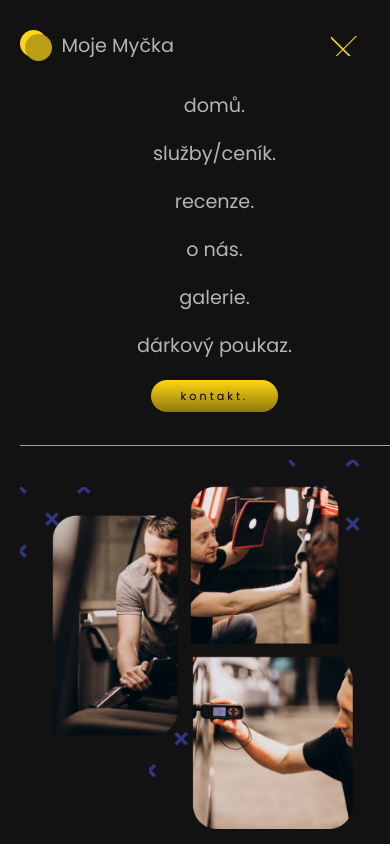
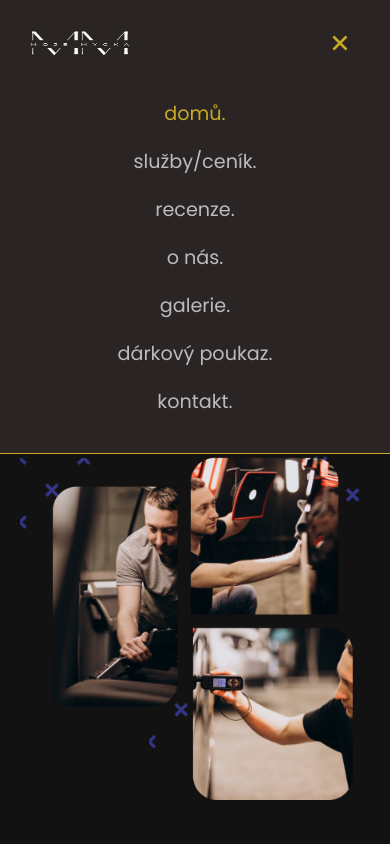
Before and after one commit to malyrudy/mojeMycka, a website: page index.html in a window 390 px wide. Both pictures are taken after a click on the button 350 px from the left and 45 px from the top of the page. Shown: the top 844 px of the page. Drawn offline with nearby package versions, Linux system fonts and the light colour scheme.

Commit message:
navigation ready from index html but needs to get done gallery html and css

```diff
--- a/index.html
+++ b/index.html
@@ -4,6 +4,8 @@
     <meta charset="UTF-8">
     <meta name="viewport" content="width=device-width, initial-scale=1.0">
     <title>Moje Myčka</title>
+    <!-- Box Icons -->
+    <link href='https://unpkg.com/boxicons@2.1.4/css/boxicons.min.css' rel='stylesheet'>
     <link rel="stylesheet" href="./styles/index.css">
 </head>
 <body>
@@ -11,17 +13,19 @@
         <nav>
             <div class="nav-header">
                 <a class="logo-item" href="./index.html">
-                    <svg width="32" height="31" viewBox="0 0 32 31" fill="none" xmlns="http://www.w3.org/2000/svg">
+                    <!-- <svg width="32" height="31" viewBox="0 0 32 31" fill="none" xmlns="http://www.w3.org/2000/svg">
                         <circle cx="13.5" cy="13.5" r="13.5" fill="#FFD613"/>
                         <circle cx="18.5" cy="17.5" r="13.5" fill="#BB9E16"/>
-                    </svg>
-                    Moje Myčka
+                    </svg> -->
+                    <!-- Moje Myčka -->
+                    <img src="./images/logo_bila.PNG" alt="" width="100" height="25">
                 </a>
                 <button class="hamburger-menu-icon">
-                    <svg width="37" height="13" viewBox="0 0 37 13" fill="none" xmlns="http://www.w3.org/2000/svg">
+                    <i class='bx bx-menu' id="menu-icon"></i>
+                    <!-- <svg width="37" height="13" viewBox="0 0 37 13" fill="none" xmlns="http://www.w3.org/2000/svg">
                         <line class="line1" x1="5.92517" y1="0.5" x2="36.0748" y2="0.5" stroke="#FFD613" stroke-width="1"/>
                         <line class="line2"  y1="12" x2="30.1496" y2="12" stroke="#FFD613" stroke-width="1"/>
-                    </svg>
+                    </svg>  -->
                 </button>
             </div>
             <div class="navbar">
@@ -32,7 +36,7 @@
                     <li><a href="./index.html#about-us">o nás.</a></li>
                     <li><a href="./galerie.html">galerie.</a></li>
                     <li><a href="./darkovy_poukaz.html">dárkový poukaz.</a></li>
-                    <li><a href="./index.html#contact" class="btn">kontakt.</a></li>
+                    <li><a href="./index.html#contact">kontakt.</a></li>
                 </ul>
             </div>
         </nav>
@@ -273,7 +277,7 @@
                     </div>
                 </div>
                 <div class="contact-content-map">
-                    <iframe src="https://www.google.com/maps/embed?pb=!1m18!1m12!1m3!1d2573.540731254614!2d18.242726277134555!3d49.83229657148074!2m3!1f0!2f0!3f0!3m2!1i1024!2i768!4f13.1!3m3!1m2!1s0x4713e366779cc4df%3A0x5b0fca39f4bea492!2sMoje%20my%C4%8Dka!5e0!3m2!1scs!2scz!4v1706552505048!5m2!1scs!2scz" width="100%" height="100%" style="border:0;" allowfullscreen="" loading="lazy" referrerpolicy="no-referrer-when-downgrade"></iframe>
+                    <iframe src="https://www.google.com/maps/embed?pb=!1m18!1m12!1m3!1d2573.540731254614!2d18.242726277134555!3d49.83229657148074!2m3!1f0!2f0!3f0!3m2!1i1024!2i768!4f13.1!3m3!1m2!1s0x4713e366779cc4df%3A0x5b0fca39f4bea492!2sMoje%20my%C4%8Dka!5e0!3m2!1scs!2scz!4v1706552505048!5m2!1scs!2scz" width="100%" height="100%" style="border:0;" allowfullscreen="" loading="async" referrerpolicy="no-referrer-when-downgrade"></iframe>
                 </div>
             </section>
         </main>
@@ -296,7 +300,7 @@
                         <li><a href="./index.html#about-us">o nás.</a></li>
                         <li><a href="./galerie.html">galerie.</a></li>
                         <li><a href="./darkovy_poukaz.html">dárkový poukaz.</a></li>
-                        <li><a href="./index.html#contact" class="btn">kontakt.</a></li>
+                        <li><a href="./index.html#contact">kontakt.</a></li>
                     </ul>
                 </div>
                 <div class="sledujte-nas">
--- a/script.js
+++ b/script.js
@@ -1,4 +1,23 @@
-const hamburgerIcon = document.querySelector(".hamburger-menu-icon");
+// Scroll Sections active link
+let sections = document.querySelectorAll("section");
+let navLinks = document.querySelectorAll("header nav a");
+
+window.onscroll = function() {
+    sections.forEach(function(sec) {
+        let top = window.scrollY;
+        let offset = sec.offsetTop - 100;
+        let height = sec.offsetHeight;
+        let id = sec.getAttribute("id");
+
+        if(top >= offset && top < offset + height) {
+            navLinks.forEach(function(links) {
+                links.classList.remove("active");
+                document.querySelector("header nav a[href*=" + id + "]").classList.add("active");
+            })
+        };
+    })};
+
+const hamburgerIcon = document.querySelector("#menu-icon");
 const navbarMenu = document.querySelector(".navbar-ul");
 const navbarMenuItems = document.querySelectorAll(".navbar-ul li");
 
@@ -7,16 +26,14 @@ function activeMenu() {
 }
 
 hamburgerIcon.addEventListener("click", () => {
-    document.querySelector('.line1').classList.toggle('active');
-    document.querySelector('.line2').classList.toggle('active');
+    hamburgerIcon.classList.toggle("bx-x");
     activeMenu();
 })
 
 navbarMenuItems.forEach(item => {
     item.addEventListener("click", function(){
         activeMenu();
-        document.querySelector('.line1').classList.toggle('active');
-        document.querySelector('.line2').classList.toggle('active');
+        hamburgerIcon.classList.toggle("bx-x");
     })
 });
 
@@ -38,11 +55,6 @@ ScrollReveal().reveal('.gallery-description-header', { origin: "top" });
 ScrollReveal().reveal('.done-services', { origin: "left" });
 ScrollReveal().reveal('.carousel', { origin: "bottom" });
 
-// Dárkový poukaz Scroll reveal
-ScrollReveal().reveal('#darkovy_poukaz .information', { origin: "left" });
-ScrollReveal().reveal('.darkovy-poukaz-item h3', { origin: "bottom" });
-ScrollReveal().reveal('.darkovy-poukaz-item img', { origin: "right" });
-
 // Stažení dárkového poukazu
 var imagePaths = ['./images/dárkový_poukaz1.jpg', './images/dárkový_poukaz2.jpg', './images/dárkový_poukaz3.jpg', './images/dárkový_poukaz4.jpg'];
 
--- a/styles/index.css
+++ b/styles/index.css
@@ -67,8 +67,15 @@ body {
 
 /* Header */
 header {
-    max-width: 1400px;
-    margin: 30px auto;
+    width: 100%;
+    margin: 0 auto;
+    position: fixed;
+    top: 0;
+    left: 0;
+    right: 0;
+    z-index: 999;
+    background-color: rgb(43, 36, 36);
+    border-bottom: .1rem solid rgba(0, 0, 0, 0.2);
 }
 
 nav {
@@ -78,6 +85,9 @@ nav {
     align-items: space-between;
     justify-content: space-between;
     width: 100%;
+    max-width: 1440px;
+    padding: 30px;
+    margin: 0 auto;
 }
 
 .nav-header {
@@ -99,7 +109,19 @@ nav ul li a {
 }
 
 .hamburger-menu-icon {
+    display: flex;
+    align-items: center;
+    justify-content: center;
+    color: var(--white);
     display: none;
+}
+
+.hamburger-menu-icon i {
+    font-size: 2rem;
+    display: flex;
+    justify-content: center;
+    align-items: center;
+    color: var(--yellow);
 }
 
 .navbar ul {
@@ -118,9 +140,14 @@ nav ul li a {
     padding: 8px 30px;
 }
 
+.navbar-ul a:hover,
+.navbar-ul a.active {
+    color: var(--yellow);
+}
+
 /* SECTION HOME */
 section {
-    margin-top: 100px;
+    padding-top: 110px;
 }
 
 #home {
@@ -410,19 +437,9 @@ footer .copyright-notice {
         width: 90%;
         margin: 30px 5%;
     }
-
-    header {
-        width: 90%;
-        margin: 30px 5%;
-    }
-
 }
 
 @media screen and (max-width: 1250px) {
-    header {
-        margin: 30px auto;
-    }
-
     .container {
         margin: 30px auto;
     }
@@ -450,8 +467,8 @@ footer .copyright-notice {
     nav {
         flex-direction: column;
         align-items: space-between;
-        gap: .5rem;
         width: 100%;
+        padding: 0;
         overflow: visible;
     }
     .navbar ul {
@@ -463,7 +480,7 @@ footer .copyright-notice {
         width: 100%;
         text-align: center;
         position: absolute;
-        background-color: #131212;
+        background-color: inherit;
         z-index: 999;
         border-bottom: 1px solid var(--yellow);
         transition: all 0.2s ease-in-out;
@@ -473,6 +490,7 @@ footer .copyright-notice {
         display: flex;
         opacity: 1;
         visibility: visible;
+        background-color: rgb(43, 36, 36);
         /* visibility: visible; */
     }
 
@@ -486,7 +504,7 @@ footer .copyright-notice {
         width: 40px;
     }
 
-    .hamburger-menu-icon svg {
+    .hamburger-menu-icon i {
         width: 100%;
         height: 100%;
     }
@@ -498,7 +516,6 @@ footer .copyright-notice {
 
     .navbar ul {
         flex-direction: column;
-        margin-top: .5rem;
     }
 
     .navbar ul li {
@@ -507,6 +524,7 @@ footer .copyright-notice {
 
     .nav-header {
         width: 100%;
+        padding: 30px !important;
     }
 
     /* SECTION HOME */
@@ -616,9 +634,6 @@ footer .copyright-notice {
 }
 
 @media screen and (max-width: 860px) {
-    header {
-        margin: 30px auto;
-    }
     .container {
         margin: 30px auto;
     }
@@ -946,14 +961,6 @@ footer .copyright-notice {
         margin-bottom: 1rem;
     }
 
-    .footer-nav ul li:last-child a {
-        padding: .5rem 1rem;
-    }
-
-    .footer-nav ul li:last-child a:hover {
-        color: rgb(102, 99, 99);
-    }
-
     footer .sledujte-nas h5 {
         margin-top: 2rem;
     }
```
Also changed, not shown: darkovy_poukaz.html (+12 -8 lines), galerie.html (+12 -8 lines), galerieScript.js (added, +37 -0 lines), images/logo_bila.PNG (added), 1 other file.
